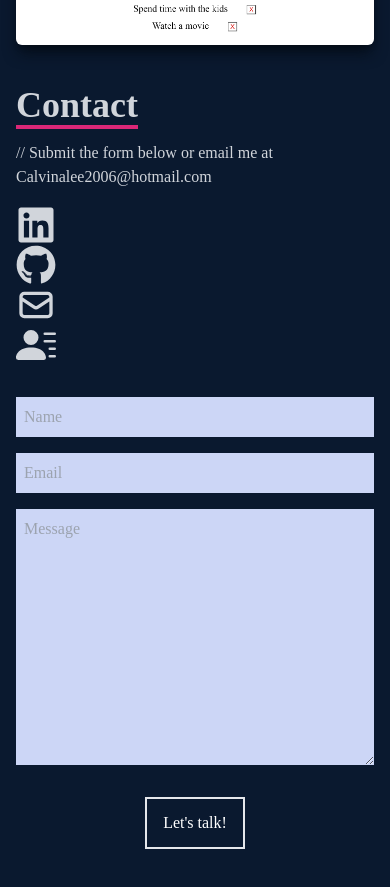
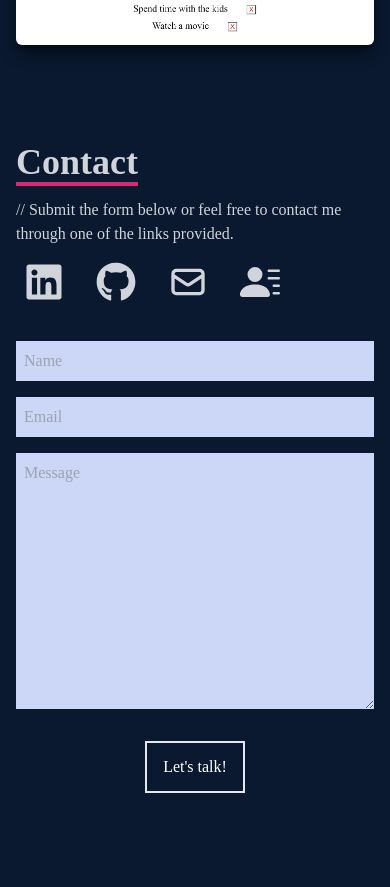
Before and after one commit to calvinalee2006/Calvins-react-portfolio, a React (Create React App) app: page / in a window 390 px wide. Shown: the part 3663-4550 px from the top of the page. Built offline with nearby package versions, Linux system fonts and the light colour scheme.

Commit message:
repaired contact info, working on responsiveness

```diff
--- a/src/components/Contact.jsx
+++ b/src/components/Contact.jsx
@@ -1,5 +1,5 @@
 import React from 'react';
-import { FaBars, FaTimes, FaGithub, FaLinkedin } from 'react-icons/fa';
+import { FaGithub, FaLinkedin } from 'react-icons/fa';
 import { HiOutlineMail } from 'react-icons/hi';
 import { BsFillPersonLinesFill } from 'react-icons/bs';
 import Resume from '../assets/resume.pdf'
@@ -10,14 +10,14 @@ function Contact() {
             <form method='POST' action="https://getform.io/f/a2d0b408-8159-47da-a170-465940d51673" className='flex flex-col max-w-[600px] w-full'>
                 <div className='pb-8'>
                     <p className='text-4xl font-bold inline border-b-4 border-pink-600 text-gray-300'>Contact</p>
-                    <p className='text-gray-300 py-4'>// Submit the form below or email me at Calvinalee2006@hotmail.com</p>
+                    <p className='text-gray-300 py-4'>// Submit the form below or feel free to contact me through one of the links provided. </p>
                     {/* container */}
-                    <div className="display: block">
+                    <div className=" display: inline-flex -mx-2 ">
 
                         {/* First anchor */}
                         <div>
                             <a
-                                className="flex justify-between items-center w-full text-gray-300"
+                                className="flex justify-between items-center  sm:w-0 px-4 text-gray-300"
                                 href="https://www.linkedin.com/in/calvinalee/"
                             >
                                 <FaLinkedin size={40} />
@@ -27,7 +27,7 @@ function Contact() {
                         {/* Second Anchor */}
                         <div>
                             <a
-                                className="flex justify-between items-center w-full text-gray-300"
+                                className="flex justify-between items-center sm:w-0  w-full px-4 text-gray-300"
                                 href="https://github.com/calvinalee2006"
                             >
                                 <FaGithub size={40} />
@@ -37,21 +37,22 @@ function Contact() {
                         {/* Third Anchor */}
                         <div>
                             <a
-                                className="flex justify-between items-center w-full text-gray-300"
+                                className="flex justify-between items-center sm:w-0  w-full px-4 text-gray-300"
                                 href="https://www.CalvinALee2006@hotmail.com"
                             >
                                 <HiOutlineMail size={40} />
                             </a>
+                        </div>
 
                         {/* Fourth Anchor */}
                         <div>
                             <a
-                                    className="flex justify-between items-center w-full text-gray-300"
+                                className="flex justify-between items-center  sm:w-0  w-full px-4 text-gray-300"
                                 href={Resume}
                             >
                                 <BsFillPersonLinesFill size={40} />
                             </a>
-                            </div>
+
                         </div>
 
 
```
Lines whose indentation alone changed are shown as unchanged.
